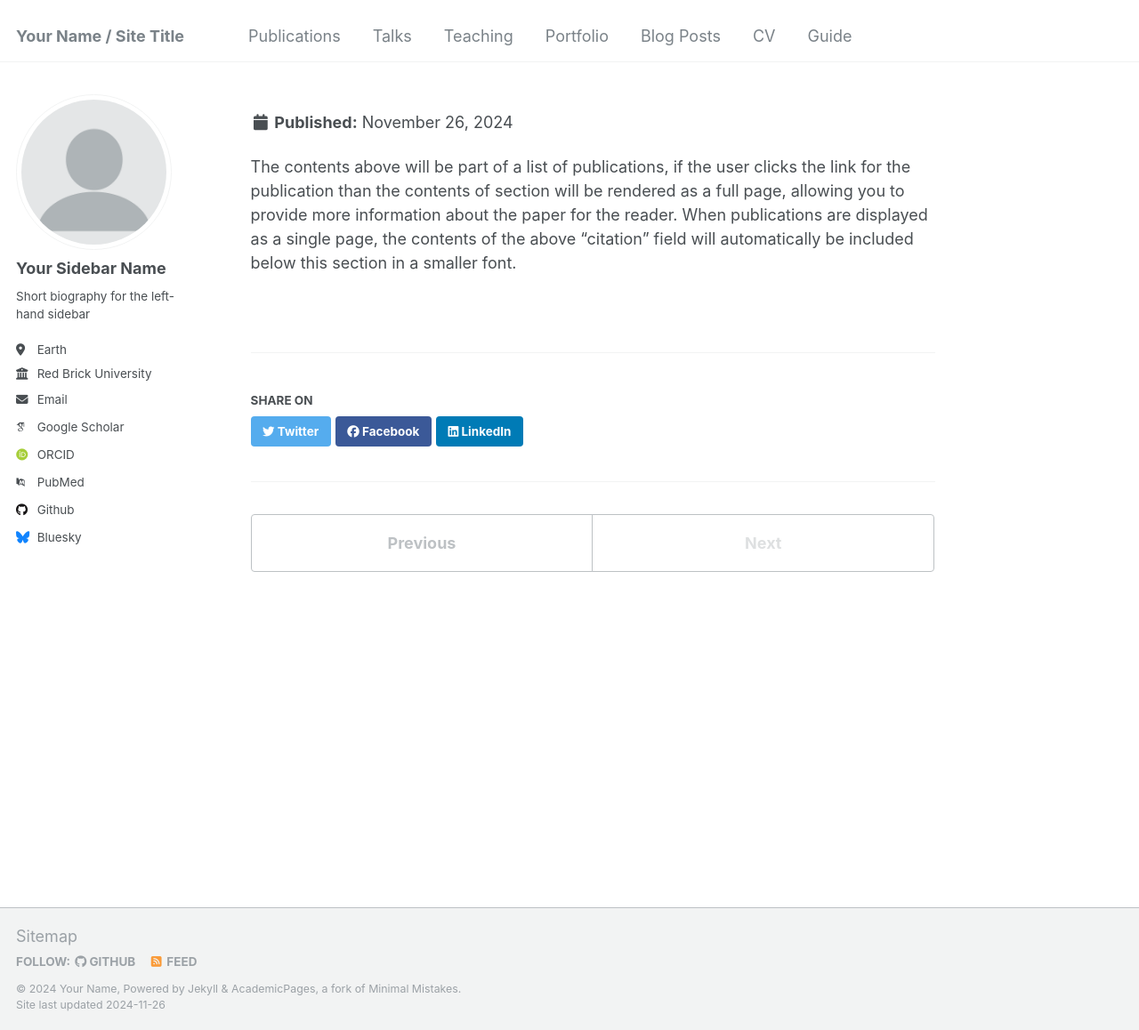
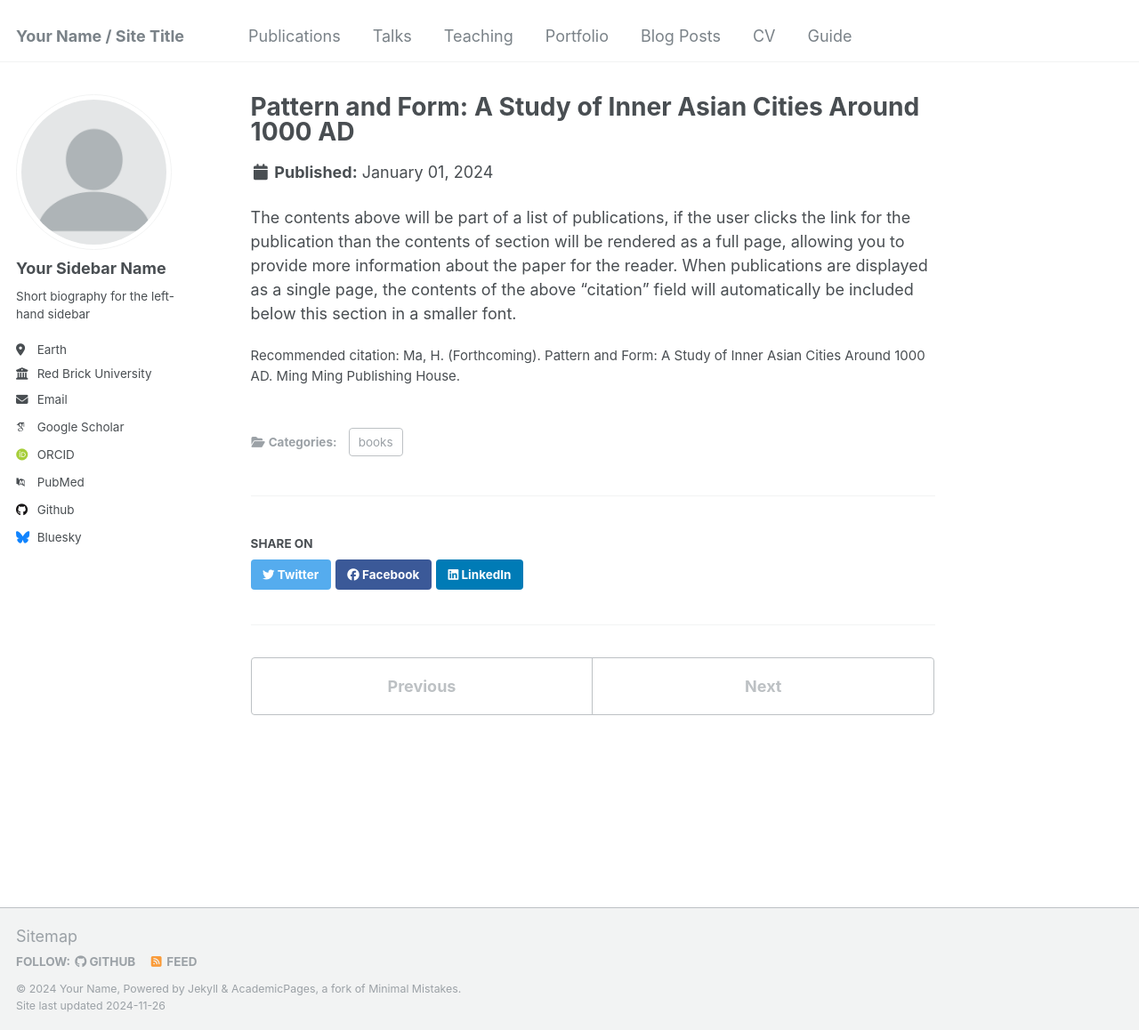
Before and after one commit to shulinbao/shulinbao.github.io, a Jekyll site: the page built from _publications/book-2.md, in a window 1280 px wide and 1158 px high. Shown: the whole window at 89% size. Built offline with Jekyll 4.4.1, drawn with Linux system fonts in a browser that asks for light colours; some web fonts are replaced; some of the changed lines change nothing that is shown.

Commit message:
Update book-2.md

```diff
--- a/_publications/book-2.md
+++ b/_publications/book-2.md
@@ -3,9 +3,9 @@ title: "Pattern and Form: A Study of Inner Asian Cities Around 1000 AD"
 collection: publications
 category: books
 permalink: /publication/book-2
-excerpt: 'Pattern and Form: A Study of Inner Asian Cities Around 1000 AD is a groundbreaking work that examines the urban layouts and architectural forms of major cities in Inner Asia during the medieval period, particularly focusing on the cities of the Khitan Liao and Western Xia dynasties. Drawing on both literary and archaeological sources, this book explores the spatial and symbolic relationships between urban design and political power, shedding light on how city planning was influenced by cultural, political, and ritual factors. By offering in-depth case studies of the Liao capital of Shangjing and the Western Xia capital of Zhongxingfu, the book reveals how the orientation, layout, and spatial organization of these cities reflect the evolving nature of political authority and cultural traditions in the region. This work is an essential contribution to the study of historical urbanism, providing valuable insights into the interplay between power and space in the development of medieval Inner Asian cities.'
+excerpt: '123'
 date: 2024-01-01
-citation: Ma, H. (Forthcoming). Pattern and Form: A Study of Inner Asian Cities Around 1000 AD. Ming Ming Publishing House.
+citation: 'Ma, H. (Forthcoming). Pattern and Form: A Study of Inner Asian Cities Around 1000 AD. Ming Ming Publishing House.'
 ---
 
 The contents above will be part of a list of publications, if the user clicks the link for the publication than the contents of section will be rendered as a full page, allowing you to provide more information about the paper for the reader. When publications are displayed as a single page, the contents of the above "citation" field will automatically be included below this section in a smaller font.
```
